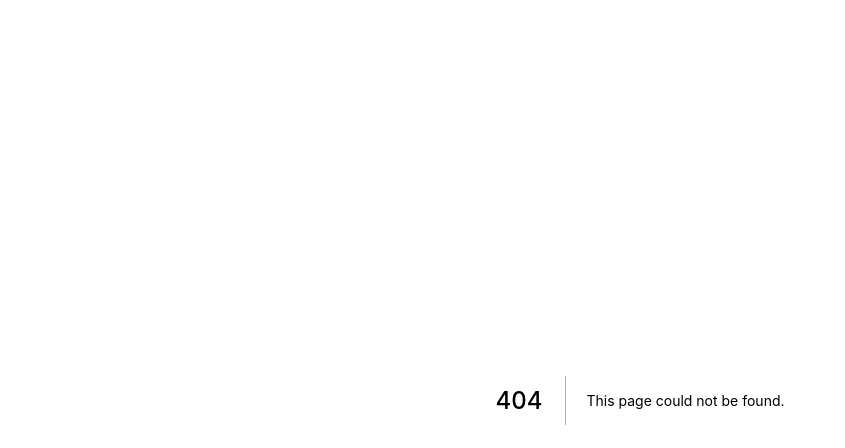
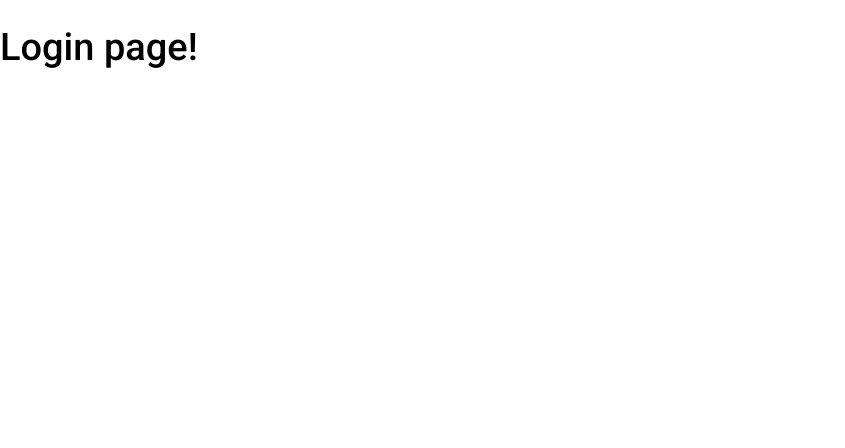
Before and after one commit to rodrigosuelli/hardshop, a Next.js app: page /login in a window 1280 px wide. Before the commit this address had no page. Shown: the top 448 px of the page, without its empty margins (0-845 px from the left). Built offline with nearby package versions, Linux system fonts and the light colour scheme.

Commit message:
Start developing login page

```diff
--- /dev/null
+++ b/src/pages/_document.tsx
@@ -0,0 +1,33 @@
+import Document, { Html, Head, Main, NextScript } from 'next/document';
+
+class MyDocument extends Document {
+  render() {
+    return (
+      <Html>
+        <Head>
+          <meta
+            name="description"
+            content="Ferramenta de controle de estoque e vendas."
+          />
+          <link rel="icon" href="/favicon.ico" />
+          <link rel="preconnect" href="https://fonts.googleapis.com" />
+          <link
+            rel="preconnect"
+            href="https://fonts.gstatic.com"
+            crossOrigin="anonymous"
+          />
+          <link
+            href="https://fonts.googleapis.com/css2?family=Roboto:wght@400;500&display=optional"
+            rel="stylesheet"
+          />
+        </Head>
+        <body>
+          <Main />
+          <NextScript />
+        </body>
+      </Html>
+    );
+  }
+}
+
+export default MyDocument;
--- /dev/null
+++ b/src/pages/login.tsx
@@ -0,0 +1,16 @@
+import type { NextPage } from 'next';
+import Head from 'next/head';
+
+const Login: NextPage = () => {
+  return (
+    <>
+      <Head>
+        <title>Hardshop - Entrar</title>
+      </Head>
+
+      <h1>Login page!</h1>
+    </>
+  );
+};
+
+export default Login;
--- a/src/styles/globals.css
+++ b/src/styles/globals.css
@@ -2,8 +2,8 @@ html,
 body {
   padding: 0;
   margin: 0;
-  font-family: -apple-system, BlinkMacSystemFont, Segoe UI, Roboto, Oxygen,
-    Ubuntu, Cantarell, Fira Sans, Droid Sans, Helvetica Neue, sans-serif;
+  font-family: 'Roboto', sans-serif;
+  -webkit-font-smoothing: antialiased;
 }
 
 a {
@@ -14,3 +14,8 @@ a {
 * {
   box-sizing: border-box;
 }
+
+h1 {
+  font-size: 38px;
+  font-weight: 500;
+}
```
Also changed, not shown: src/styles/Login.module.css (added).
